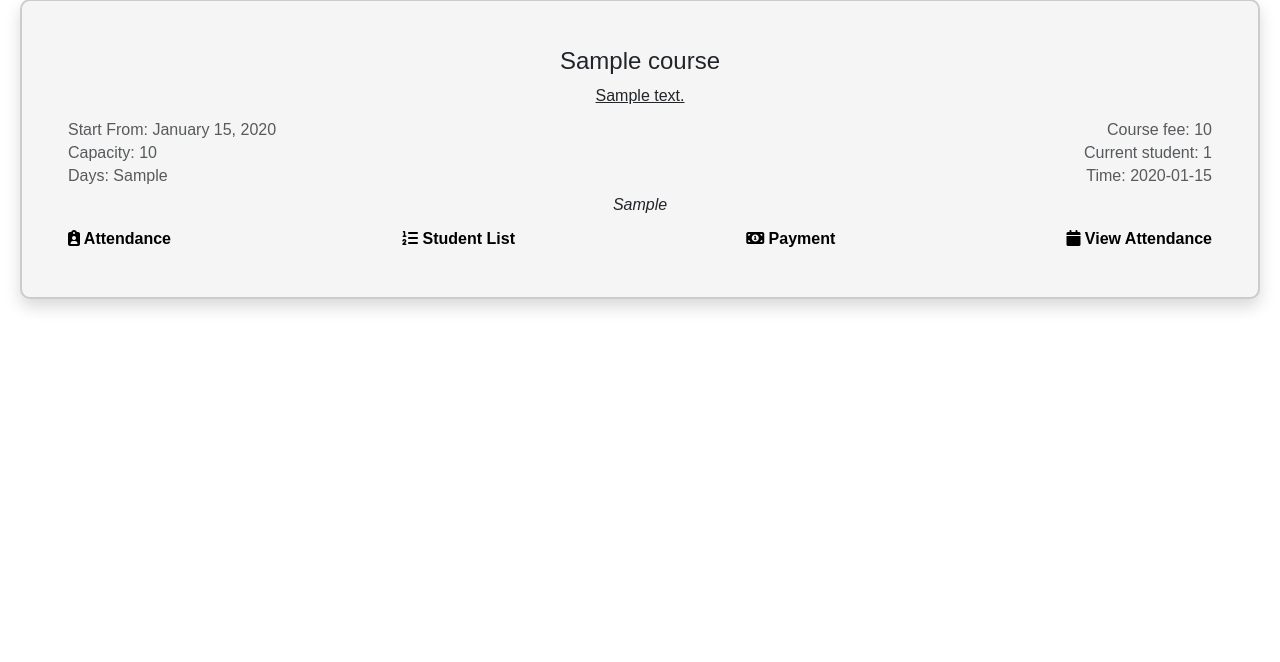
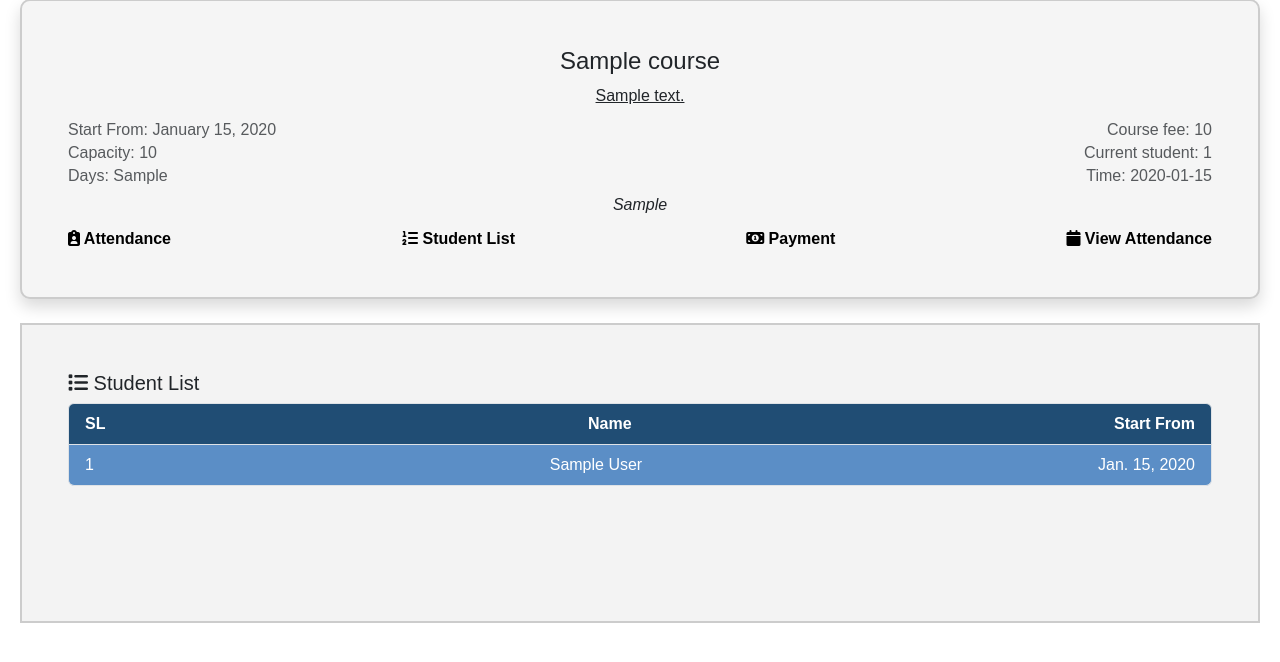
Before and after one commit to ripon1995/student-manager, a Django app: page /course/view/course/00000000-0000-0000-0000-000000000001/ in a window 1280 px wide. Shown: the part 21-683 px from the top of the page. Run offline with Django 5.2, Linux system fonts and the light colour scheme; tables that the repository leaves empty hold one stand-in row (values such as "Sample post").

Commit message:
What? - student should be auto selected for first time

```diff
--- a/course/templates/course/course_detail.html
+++ b/course/templates/course/course_detail.html
@@ -100,7 +100,7 @@
         </div>
     </div>
 
-    <div id="student-list" class="mt-3" style="display: none;">
+    <div id="student-list" class="mt-3">
         <div class="card" style="border-radius: 0px; background-color: #f3f3f3;">
             <div class="card-body" style="max-height: 300px; overflow-y: auto;">
                 <h5 class="card-title"><i class="fa-solid fa-list"></i> Student List</h5>
```
